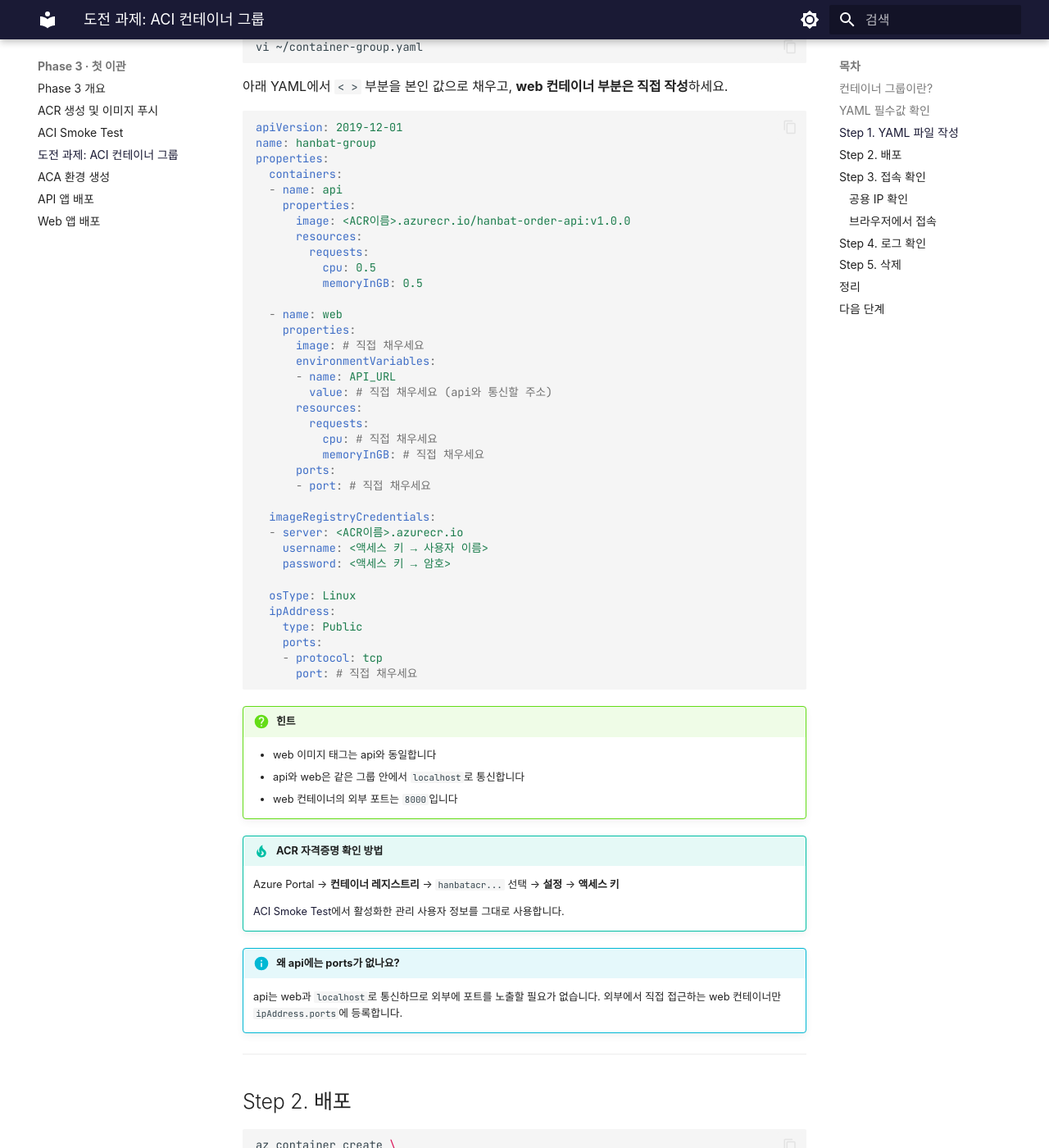
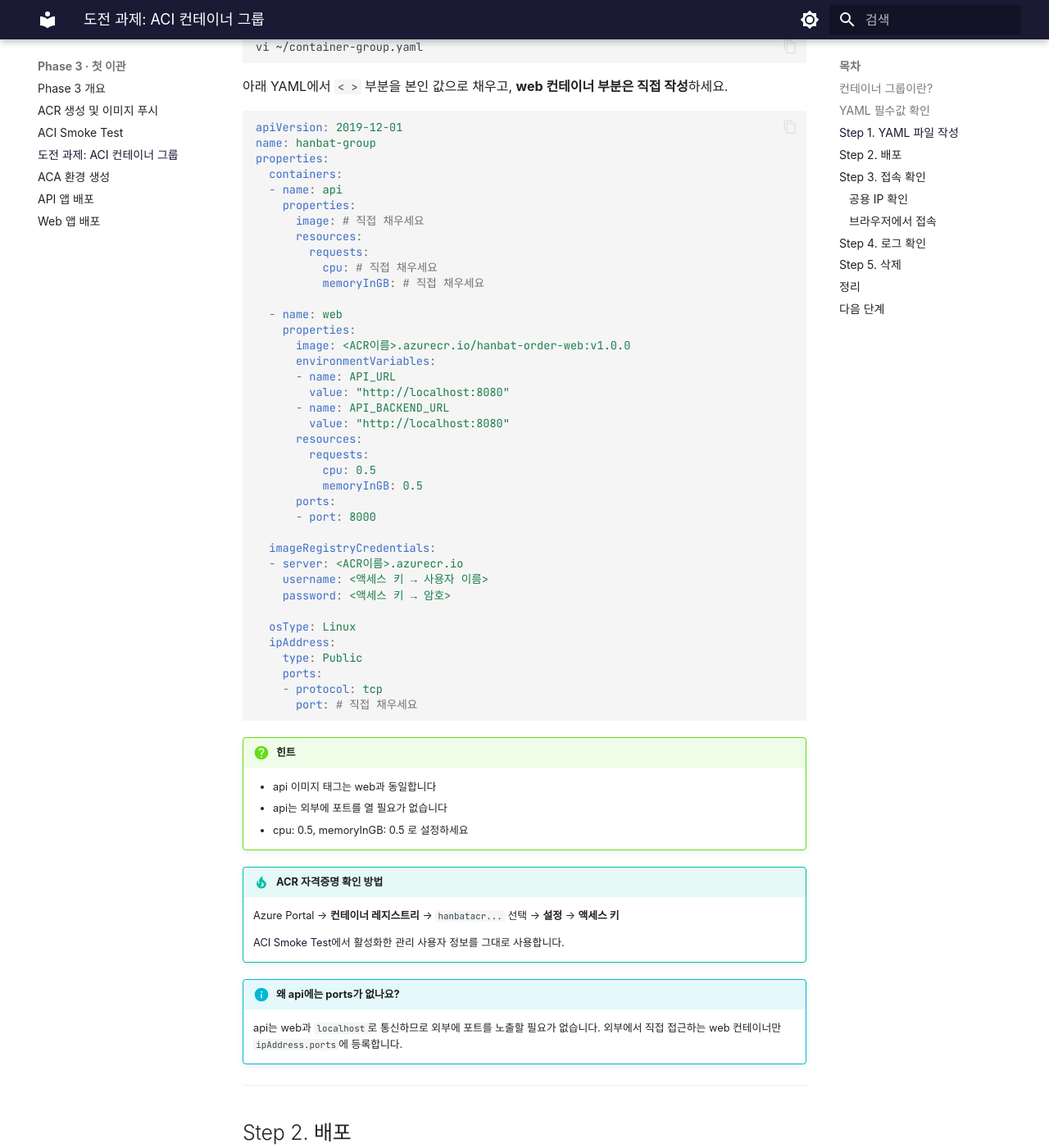
Before and after one commit to skilleat-labs/container-service-labs, an MkDocs documentation site: the page built from docs/phase-3/aci-container-group.md, in a window 1280 px wide and 1400 px high, scrolled down 1407 px. Shown: the whole window at 82% size. Built offline with MkDocs 1.6.1 and Material for MkDocs 9.7.7, drawn with Linux system fonts in a browser that asks for light colours; some web fonts are replaced.

Commit message:
fix: ACI 도전과제 — web 완성 예시, api 직접 작성으로 변경

````diff
--- a/docs/phase-3/aci-container-group.md
+++ b/docs/phase-3/aci-container-group.md
@@ -59,24 +59,26 @@ properties:
   containers:
   - name: api
     properties:
-      image: <ACR이름>.azurecr.io/hanbat-order-api:v1.0.0
+      image: # 직접 채우세요
+      resources:
+        requests:
+          cpu: # 직접 채우세요
+          memoryInGB: # 직접 채우세요
+
+  - name: web
+    properties:
+      image: <ACR이름>.azurecr.io/hanbat-order-web:v1.0.0
+      environmentVariables:
+      - name: API_URL
+        value: "http://localhost:8080"
+      - name: API_BACKEND_URL
+        value: "http://localhost:8080"
       resources:
         requests:
           cpu: 0.5
           memoryInGB: 0.5
-
-  - name: web
-    properties:
-      image: # 직접 채우세요
-      environmentVariables:
-      - name: API_URL
-        value: # 직접 채우세요 (api와 통신할 주소)
-      resources:
-        requests:
-          cpu: # 직접 채우세요
-          memoryInGB: # 직접 채우세요
       ports:
-      - port: # 직접 채우세요
+      - port: 8000
 
   imageRegistryCredentials:
   - server: <ACR이름>.azurecr.io
@@ -92,9 +94,9 @@ properties:
 ```
 
 !!! question "힌트"
-    - web 이미지 태그는 api와 동일합니다
-    - api와 web은 같은 그룹 안에서 `localhost`로 통신합니다
-    - web 컨테이너의 외부 포트는 `8000`입니다
+    - api 이미지 태그는 web과 동일합니다
+    - api는 외부에 포트를 열 필요가 없습니다
+    - cpu: 0.5, memoryInGB: 0.5 로 설정하세요
 
 !!! tip "ACR 자격증명 확인 방법"
     Azure Portal → **컨테이너 레지스트리** → `hanbatacr...` 선택
````
